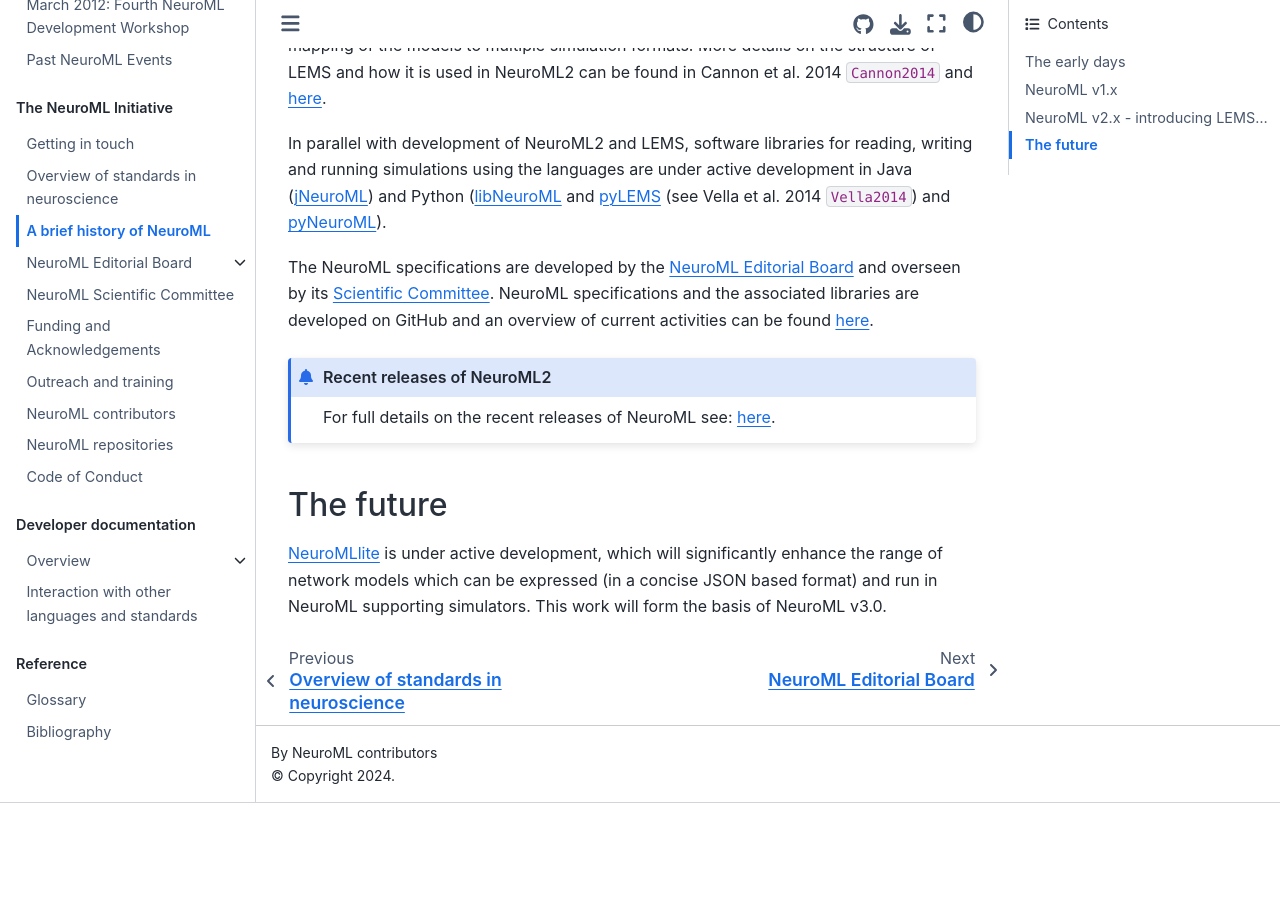
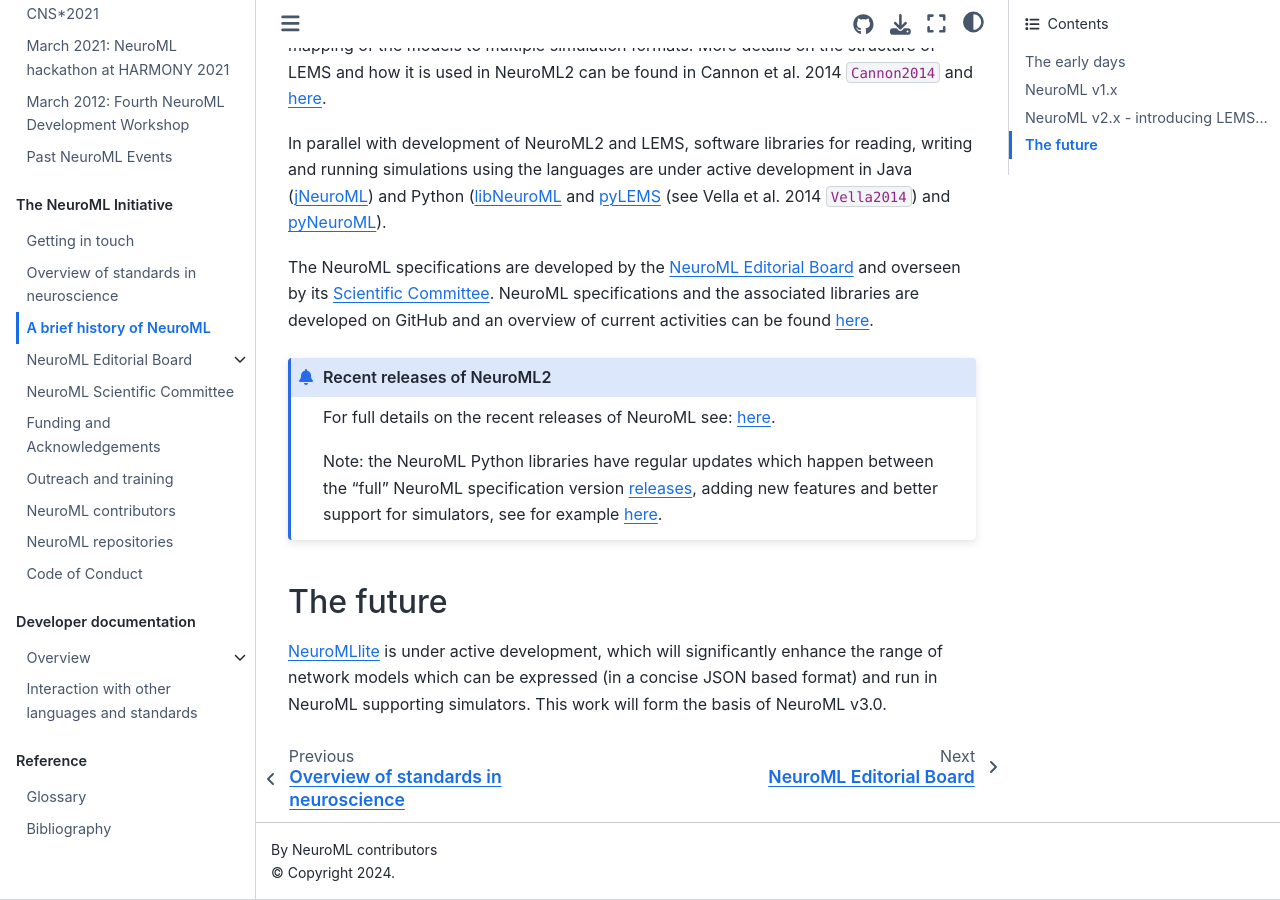
Before and after one commit to NeuroML/Documentation, a Jupyter Book: the page built from source/NeuroMLOrg/History.md, in a window 1280 px wide and 900 px high, scrolled down 1534 px. Built offline with Jupyter Book 1.0.4 settings and Sphinx 7.4.7 and the Sphinx Book theme 1.1.4, drawn with Linux system fonts in a browser that asks for light colours; pages that are not in the unit, such as notebooks, are missing from menus; cross-references to code outside the pages are shown as plain code; before the commit the page ends 2337 px from its top, so only the background shows below that.

Commit message:
Point to pynml releases on history page

````diff
--- a/source/NeuroMLOrg/History.md
+++ b/source/NeuroMLOrg/History.md
@@ -45,6 +45,8 @@
 
 ```{admonition} Recent releases of NeuroML2
 For full details on the recent releases of NeuroML see: [here](https://github.com/NeuroML/NeuroML2/blob/master/HISTORY.md).
+
+Note: the NeuroML Python libraries have regular updates which happen between the "full" NeuroML specification version [releases](https://github.com/NeuroML/NeuroML2/blob/master/HISTORY.md), adding new features and better support for simulators, see for example [here](https://pypi.org/project/pyNeuroML/#history).
 ```
 
 
````
